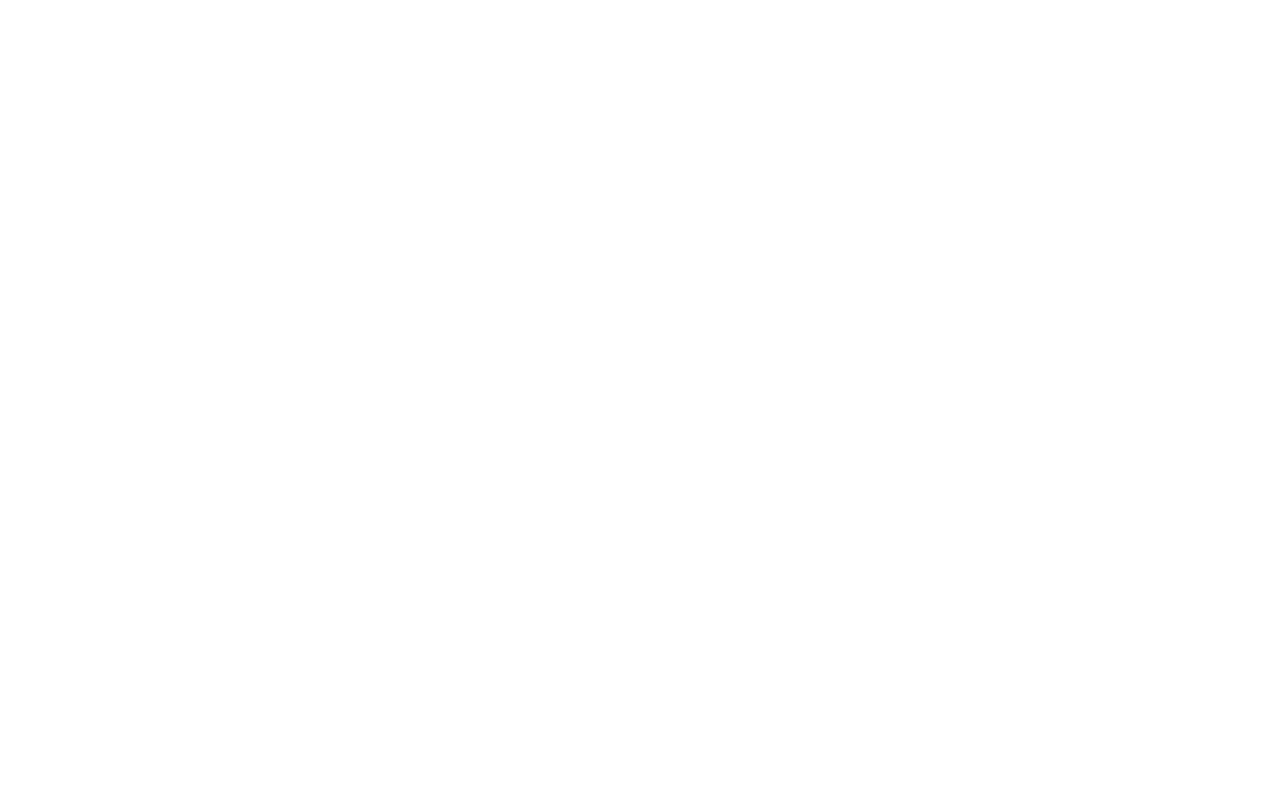
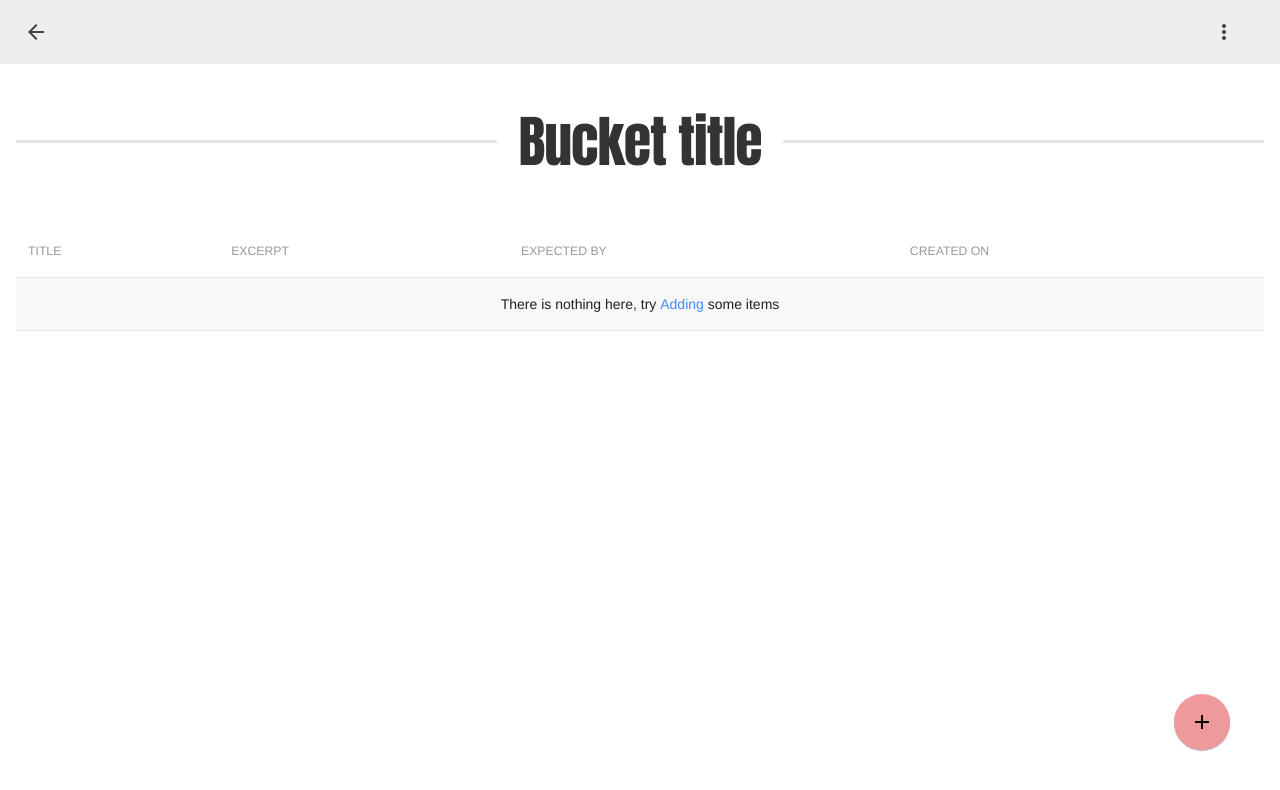
Before and after one commit to collin5/bucketlist, an Angular app in the folder ngApp/: page /dashboard/bucket/1 in a window 1280 px wide. Before the commit this address led to /. Shown: the top 790 px of the page. Built offline with nearby package versions, Linux system fonts and the light colour scheme.

Commit message:
Add bucket info template

```diff
--- a/ngApp/src/app/app.module.ts
+++ b/ngApp/src/app/app.module.ts
@@ -8,6 +8,8 @@
 import { Dashboard } from './dashboard/dashboard.component';
 
 import { AuthGuard } from './auth/auth-guard.service';
+
+import { BucketInfoComponent } from './dashboard/bucket/bucket-info.component';
 
 @NgModule({
   declarations: [
@@ -21,7 +23,8 @@
           { path: '', redirectTo: '/login', pathMatch: 'full' },
           { path: 'dashboard', component: Dashboard, canActivate: [
               AuthGuard
-          ] }
+          ] },
+          { path:'dashboard/bucket/:id', component: BucketInfoComponent }
       ])
   ],
     providers: [
--- /dev/null
+++ b/ngApp/src/app/dashboard/bucket/bucket-info.component.html
@@ -0,0 +1,43 @@
+<div class="mdl-layout mdl-js-layout">
+    <header class="mdl-layout__header mdl-color--grey-200 mdl-layout__header--waterfall">
+        <div class="mdl-layout__header-row">
+            <a [routerLink]="['/dashboard']" class="mdl-button mdl-js-button mdl-js-ripple-effect mdl-button--icon mdl-layout__drawer-button">
+                <i class="material-icons">arrow_back</i>
+            </a>
+            <span class="mdl-layout-title uk-animation-scale-up">{{title}}</span>
+            <div class="mdl-layout-spacer"></div>
+            <button class="mdl-button mdl-js-button mdl-js-ripple-effect mdl-button--icon">
+                <i class="material-icons">more_vert</i>
+            </button>
+        </div>
+    </header>
+    <div class="mdl-layout__content">
+        <div class="mdl-grid">
+            <div class="mdl-cell mdl-cell--12-col">
+                <h1 class="uk-heading-line uk-text-center uk-animation-slide-top-small"><span class="bucket-title">{{bucket_title}}</span></h1>
+            </div>
+            <div class="mdl-cell mdl-cell--12-col">
+                <table class="uk-table uk-table-striped">
+                    <thead>
+                        <tr>
+                            <th>Title</th>
+                            <th>Excerpt</th>
+                            <th>Expected by</th>
+                            <th>Created on</th>
+                        </tr>
+                    </thead>
+                    <tbody>
+                        <tr *ngIf="!bucket_items">
+                            <td colspan="4" class="uk-text-center">
+                                There is nothing here, try <a>Adding</a> some items
+                            </td>
+                        </tr>
+                    </tbody>
+                </table>
+            </div>
+            <button class="mdl-button mdl-js-button mdl-button--fab mdl-color--red-200 bottom-right uk-animation-slide-bottom">
+                <i class="material-icons">add</i>
+            </button>
+        </div>
+    </div>
+</div>
--- /dev/null
+++ b/ngApp/src/app/dashboard/bucket/bucket-info.component.ts
@@ -0,0 +1,11 @@
+import { Component } from '@angular/core';
+
+@Component({
+    selector: 'bt-info',
+    moduleId: module.id,
+    templateUrl: 'bucket-info.component.html'
+})
+export class BucketInfoComponent{
+    title: string = "Bucket info";
+    bucket_title: string = "Bucket title";
+}
--- a/ngApp/src/app/dashboard/bucketlists/bucket.component.html
+++ b/ngApp/src/app/dashboard/bucketlists/bucket.component.html
@@ -1,18 +1,17 @@
-    <div class="mdl-card mdl-shadow--2dp uk-animation-scale-up" style="background: url('http://68.media.tumblr.com/26f1db79797aaf8577a32e288c5afefd/tumblr_n7yhhvUQtx1st5lhmo1_1280.jpg'); background-size: cover; margin: 10px">
+    <div (click)="onClick()"class="mdl-card mdl-shadow--2dp uk-animation-scale-up uk-card-hover" style="background-size: cover; margin: 10px; cursor: pointer">
         <div class="mdl-card__title mdl-card--expand">
-            <span class="mdl-card__title-text mdl-color-text--white">{{title}}</span>
+            <span class="mdl-card__title-text" style="font-family: 'Indie Flower', cursive;">{{title}}</span>
         </div>
-        <div class="mdl-card__supporting-text mdl-color-text--grey-100">
+        <div class="mdl-card__supporting-text">
             {{description}}
         </div>
         <div class="mdl-card__actions mdl-card--border">
-            <a  class="mdl-button mdl-js-button mdl-js-ripple--effect mdl-color-text--white">Edit</a>
-            <a  class="mdl-button mdl-js-button mdl-js-ripple--effect mdl-button--icon mdl-color-text--white">
-                <i class="material-icons">delete</i>
+            <a  class="mdl-button mdl-js-button mdl-js-ripple--effect mdl-button--icon mdl-color-text--blue-600">
+                <i class="material-icons">create</i>
             </a>
         </div>
         <div class="mdl-card__menu">
-            <button class="mdl-button mdl-js-button mdl-js-ripple-effect mdl-button--icon mdl-color-text--white">
+            <button class="mdl-button mdl-js-button mdl-js-ripple-effect mdl-button--icon">
                 <i class="material-icons">more_vert</i>
             </button>
         </div>
--- a/ngApp/src/app/dashboard/bucketlists/bucket.component.ts
+++ b/ngApp/src/app/dashboard/bucketlists/bucket.component.ts
@@ -1,4 +1,5 @@
 import { Component, Input } from '@angular/core';
+import { Router } from '@angular/router';
 
 @Component({
     selector: 'app-bucket',
@@ -8,4 +9,12 @@
 export class Bucket{
     @Input() title: string;
     @Input() description: string;
+
+
+    constructor(private _router: Router){
+    }
+
+    onClick(): void{
+        this._router.navigate(['/dashboard/bucket/info'])
+    }
 }
--- a/ngApp/src/app/dashboard/bucketlists/bucketlists.component.html
+++ b/ngApp/src/app/dashboard/bucketlists/bucketlists.component.html
@@ -1,7 +1,7 @@
 <div class="mdl-cell mdl-cell--12-col">
     <div class="mdl-tabs mdl-js-tabs mdl-js-ripple-effect">
         <div class="mdl-tabs__tab-bar">
-            <a class="mdl-tabs__tab is-active" href="#bucketlists-new__panel">New</a>
+            <a class="mdl-tabs__tab is-active" href="#bucketlists-new__panel">Today</a>
             <a class="mdl-tabs__tab" href="#bucketlists-pending__panel">Pending</a>
             <a class="mdl-tabs__tab" href="#bucketlists-complete__panel">Completed</a>
         </div>
@@ -33,7 +33,7 @@
                                 </div>
                             </div>
                             <div class="mdl-cell mdl-cell--12-col">
-                                <button type="submit" class="mdl-button md-js-button mdl-js-ripple-effect mdl-color--lime-600 mdl-button--raised">Ok</button>
+                                <button type="submit" class="mdl-button md-js-button mdl-js-ripple-effect mdl-color--blue-600 mdl-button--raised">Done</button>
                                 <button type="reset" class="uk-modal-close mdl-button mdl-js-button mdl-js-ripple-effect">Close</button>
                             </div>
                         </form>
--- a/ngApp/src/app/dashboard/dashboard.component.html
+++ b/ngApp/src/app/dashboard/dashboard.component.html
@@ -1,5 +1,5 @@
-<div class="mdl-layout mdl-js-layout">
-    <header class="mdl-layout__header mdl-color--blue-200 mdl-layout__header--waterfall">
+<div class="mdl-layout mdl-js-layout mdl-color--grey-200">
+    <header class="mdl-layout__header mdl-color--lime-200 mdl-layout__header--waterfall">
         <div class="mdl-layout__header-row">
             <span class="mdl-layout-title">
                 {{title}}
--- a/ngApp/src/app/dashboard/dashboard.module.ts
+++ b/ngApp/src/app/dashboard/dashboard.module.ts
@@ -4,13 +4,15 @@
 import { Bucketlists } from './bucketlists/bucketlist.component';
 import { Bucket } from './bucketlists/bucket.component';
 import { KeysPipe } from './bucketlists/convert_to_keys.pipe';
+import { RouterModule } from '@angular/router';
+import { BucketInfoComponent } from './bucket/bucket-info.component';
 
 @NgModule({
     declarations: [
-        Dashboard, Bucketlists, Bucket, KeysPipe
+        Dashboard, Bucketlists, Bucket, KeysPipe, BucketInfoComponent
     ],
     imports: [
-        SharedModule
+        SharedModule, RouterModule
     ],
     providers: []
 })
--- a/ngApp/src/index.html
+++ b/ngApp/src/index.html
@@ -19,7 +19,7 @@
     .mdl-layout-title{
         font-family: 'Indie Flower', cursive;
     }
-    .mdl-tabs__tab{
+    .mdl-tabs__tab, .bucket-title{
         font-family: 'Anton', sans-serif;
     }
         </style>
```
